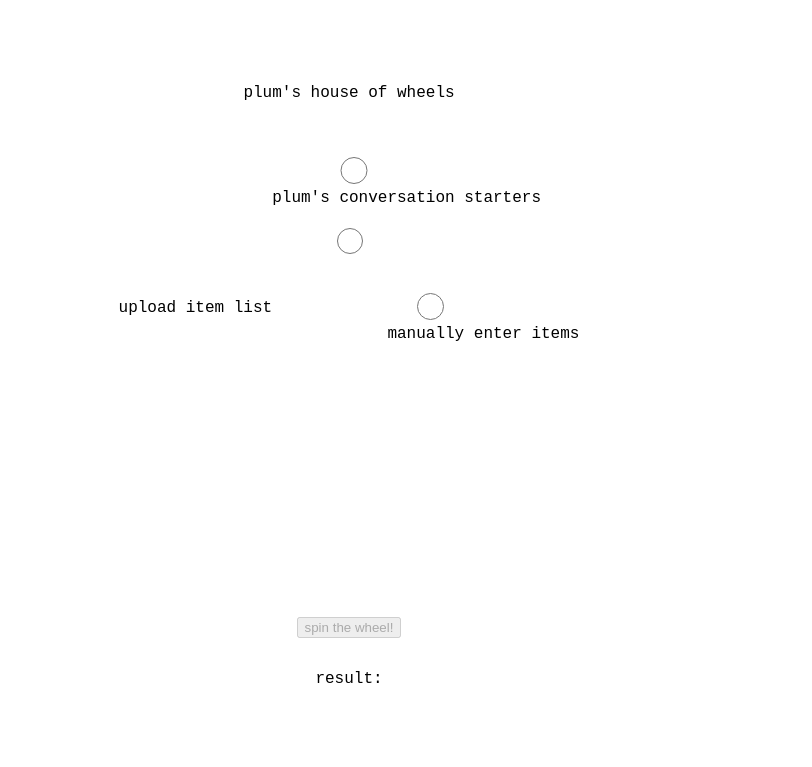
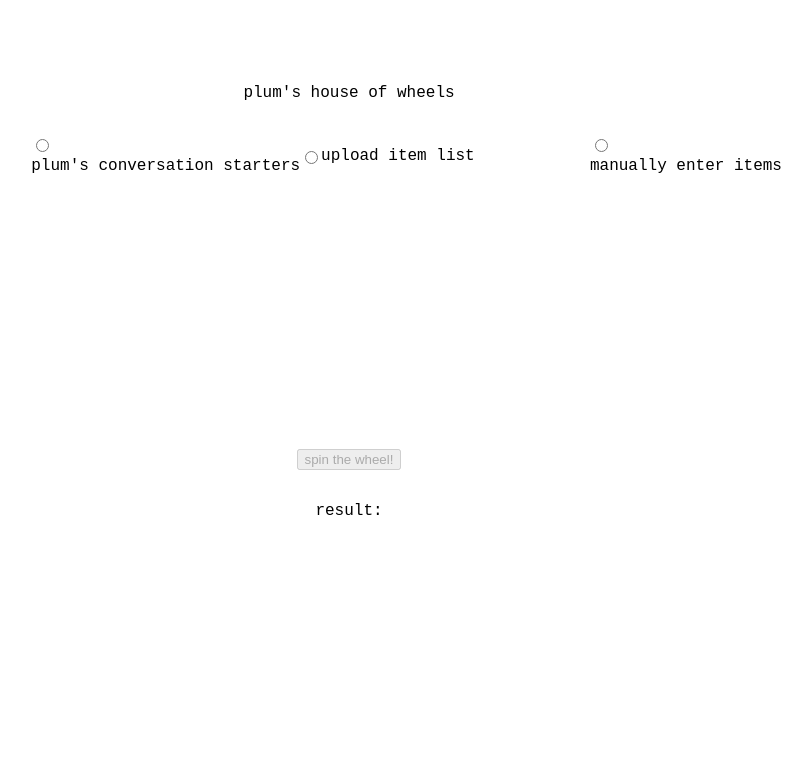
Before and after one commit to plumsahoy/plumsahoy.github.io, a plain HTML site: page index.html in a window 1280 px wide. Shown: the whole page, without its empty margins (291-1103 px from the left). Drawn offline with Linux system fonts and the light colour scheme.

Commit message:
Add files via upload

```diff
--- a/style.css
+++ b/style.css
@@ -10,11 +10,6 @@ body {
 }
 div {
     white-space: pre-wrap;
-}
-input {
-    border: 0px;
-    width: 100%;
-    height: 2em;
 }
 .section_wrap {
     padding-top: clamp(60px, 60px, 100px);
```
